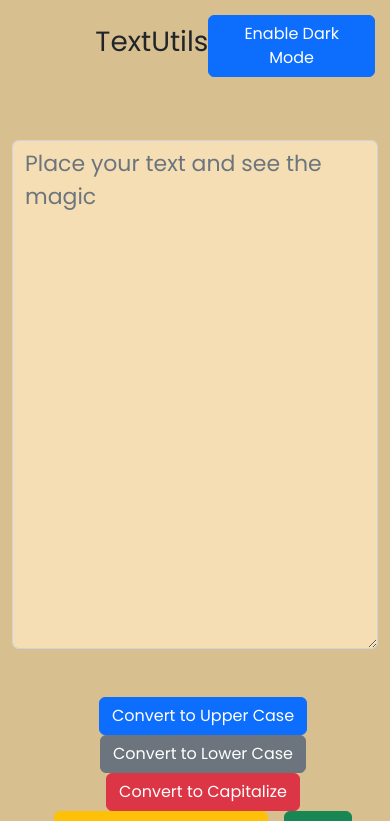
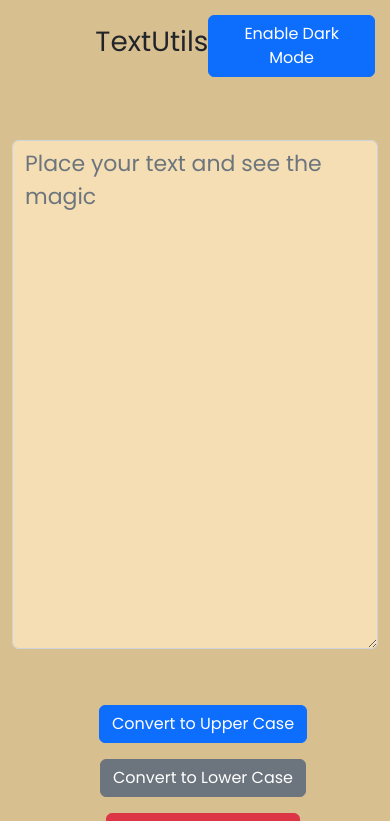
Before and after one commit to dishant-yadav/TextUtils, a React (Create React App) app: page / in a window 390 px wide. Shown: the top 821 px of the page. Built offline with nearby package versions, Linux system fonts and the light colour scheme.

Commit message:
made the buttons responsive

```diff
--- a/src/Components/Button.js
+++ b/src/Components/Button.js
@@ -1,10 +1,11 @@
 import React from "react";
 import PropTypes from "prop-types";
+import "./stylesheets/button.css"
 
 const Button = (props) => {
   return (
     <button
-      className={"btn btn-" + props.btnColor + " mx-2"}
+      className={"btn btn-" + props.btnColor + " mx-2 my-2"}
       onClick={props.btnFunction}
     >
       {props.btnText}
--- /dev/null
+++ b/src/Components/stylesheets/button.css
@@ -0,0 +1,12 @@
+* {
+  margin: 0;
+  padding: 0;
+  box-sizing: border-box;
+}
+/* @media screen and (max-width:) {
+
+} */
+button {
+  max-width: 240px;
+  min-width: 120px;
+}
```
